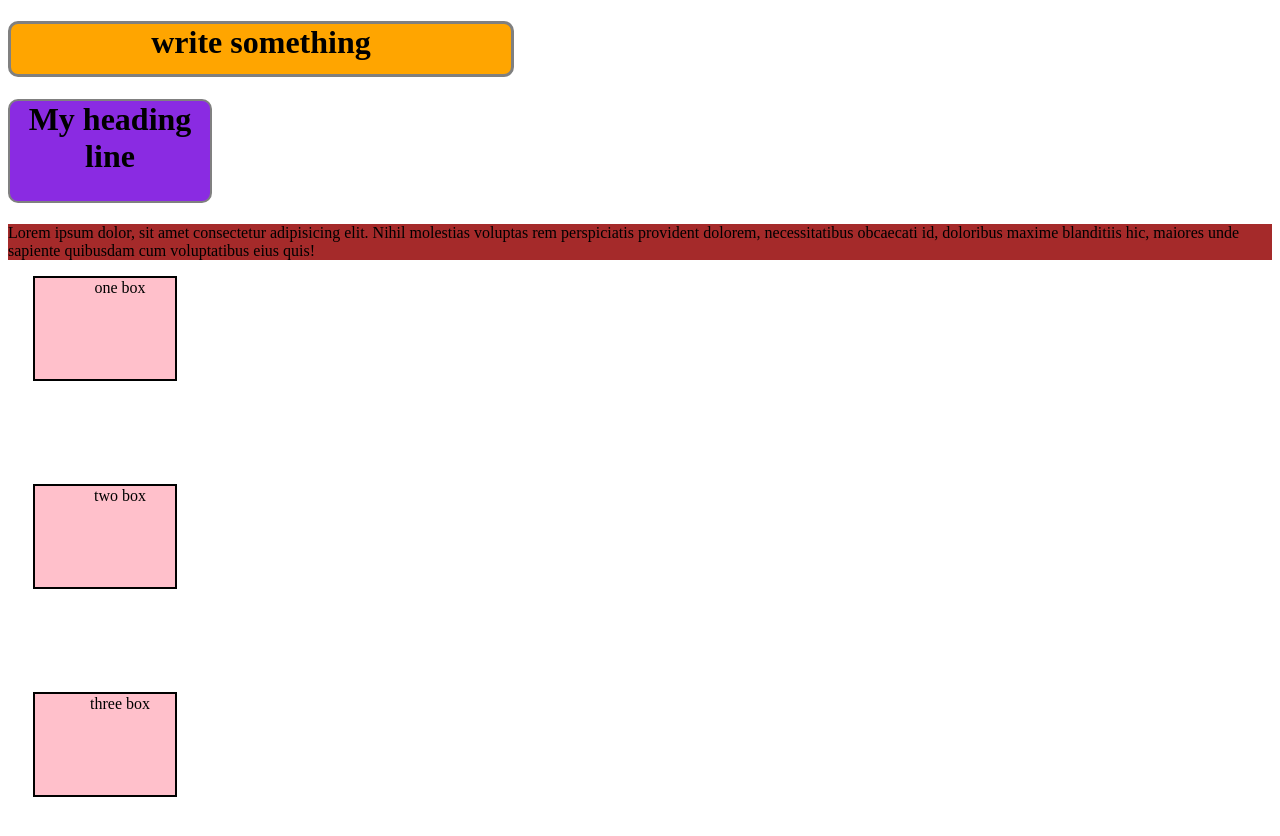
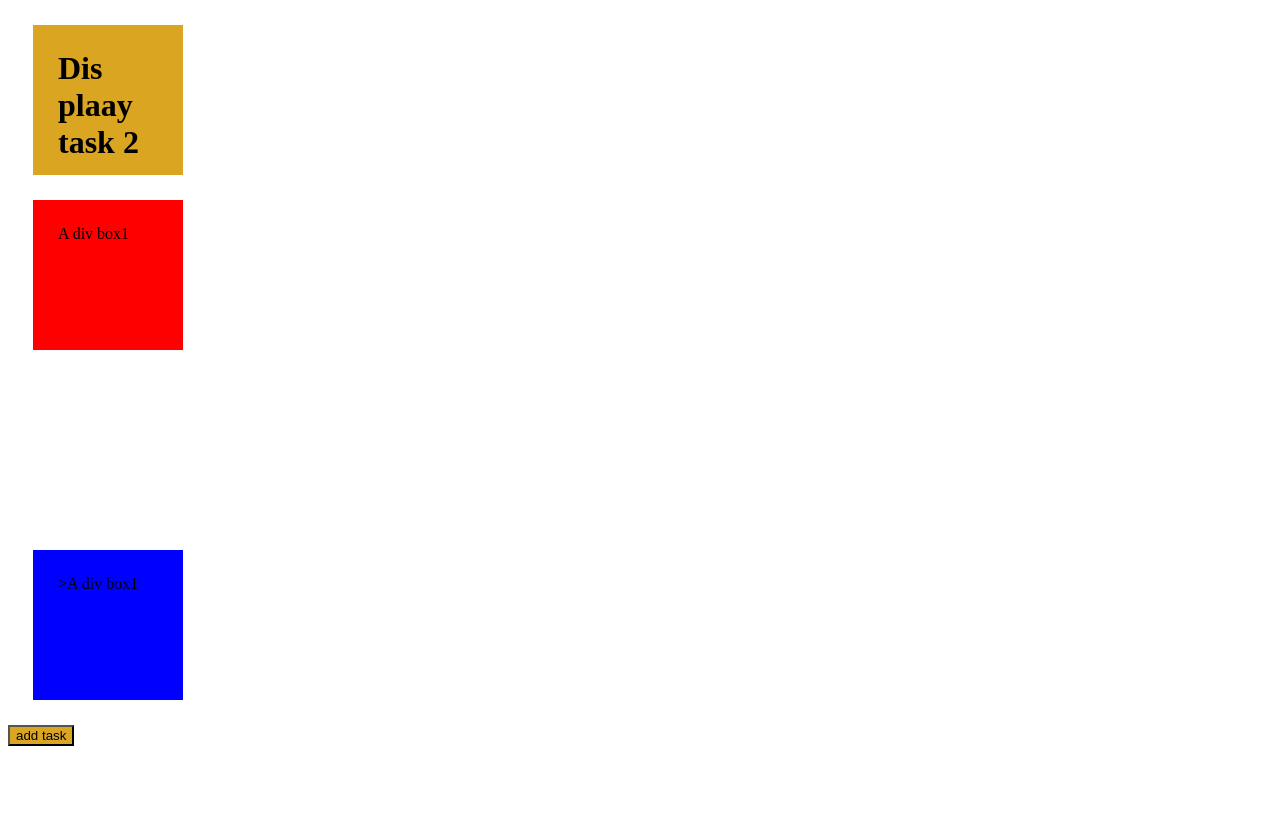
Before and after one commit to jyotisujeeth/CSS-concept, a plain HTML site: page level2.html in a window 1280 px wide. After the commit the page ends 800 px from the top, so only its background shows below. Drawn offline with Linux system fonts and the light colour scheme.

```diff
--- a/level2.css
+++ b/level2.css
@@ -1,47 +1,27 @@
-div{
-    background-color: pink;
+div {
     width: 100px;
     height: 100px;
-    border-style: solid;
-    border-width: 2px;
-    /* border-radius: 50px; */
-    padding: 1px 5px 0 035px;
- text-align: center;
- margin: 10px 50px 75px 25px;
+    margin: 25px;
+    padding: 25px;
+    background-color: goldenrod;
+    /* display: block;
+    border: 2px; */
+}
+#box2{
+    /* display: none; */
+    visibility: hidden;
+}
+h1{width: 100px;
+    height: 100px;
+    margin: 25px;
+    padding: 25px;
+    background-color: goldenrod;
+text-align: justify;
+}
+button{
+background-color: goldenrod;
+    /* display: block; */
+    display: inline;
 }
 
-#hed {
-    width: 200px;
-    height: 100px;
-    border-width: 2px;
-    /* border-style: ; */
-    background-color:blueviolet;
-    display: red;
-    font-size: 2em;
-    margin-block-start: 0.67em;
-    margin-block-end: 0.67em;
-    margin-inline-start: 0px;
-    margin-inline-end: 0px;
-    font-weight: bold;
-}
-
-#par {
-    background-color: brown;
-    display: green;
-    margin-block-start: 1em;
-    margin-block-end: 1em;
-    margin-inline-start: 0px;
-    margin-inline-end: 0px;
-}
-
-h1{
-    width: 500px;
-    height: 50px;
-    background-color: orange;
-    /* border-width: 3px;
-    border-style: dashed;
-    border-color: yellow transparent; */
-    border: 3px solid gray;
-    text-align: center;
-    border-radius: 10px;
-}
+/* Alpha chnnel for opacity */
--- a/level2.html
+++ b/level2.html
@@ -3,27 +3,15 @@
 <head>
     <meta charset="UTF-8">
     <meta name="viewport" content="width=device-width, initial-scale=1.0">
-    <title>Level@</title>
+    <title>task 2</title>
+    <link rel="stylesheet" href="level2.css">
 </head>
-<link rel="stylesheet" href="level2.css"
+
 <body>
-
-
-    <h1 id="h1">write something</h1>
-    <h1 id="hed">My heading line</h1>
-    <p id="par"> Lorem ipsum dolor, sit amet
-        consectetur adipisicing elit.
-        Nihil molestias voluptas rem
-         perspiciatis provident dolorem,
-         necessitatibus obcaecati id,
-         doloribus maxime blanditiis hic,
-          maiores unde sapiente quibusdam
-          cum voluptatibus eius quis!</p>
-
-          <div>one box</div>
-          <br>
-        <div>two box</div>
-        <br>
-        <div>three box</div>
+    <h1>Dis plaay task 2</h1>
+    <div id="box1" style="background-color: red;">A div box1</div>
+    <div id="box2"  style="background-color: green;"> A div box1</div>
+    <div id="box3" style="background-color: blue;">>A div box1</div>
+    <button>add task</button>
 </body>
 </html>
--- /dev/null
+++ b/webpage.css
@@ -0,0 +1,39 @@
+* {
+    padding: 0;
+    margin: 0;
+    color: white;
+}
+
+#navbar {
+    height: 60px;
+    background-color: #0f1111;
+}
+
+button {
+    background-color: rgb(124, 124, 81) !important;
+}
+
+#logo {
+    color: orange;
+    font-size: 25px;
+}
+
+a {
+    margin-right: 200px;
+    text-decoration: none;
+}
+.contentBox {
+    height: 100px;
+    width: 100px;
+    background-color: aquamarine;
+    border: 2px solid black;
+    display: inline;
+}
+#content{
+    height: 700px;
+}
+footer{
+    background-color: blueviolet;
+    color: aqua;
+    text-align: center;
+}
```
Also changed, not shown: webpage.html (added, +28 -0 lines).
